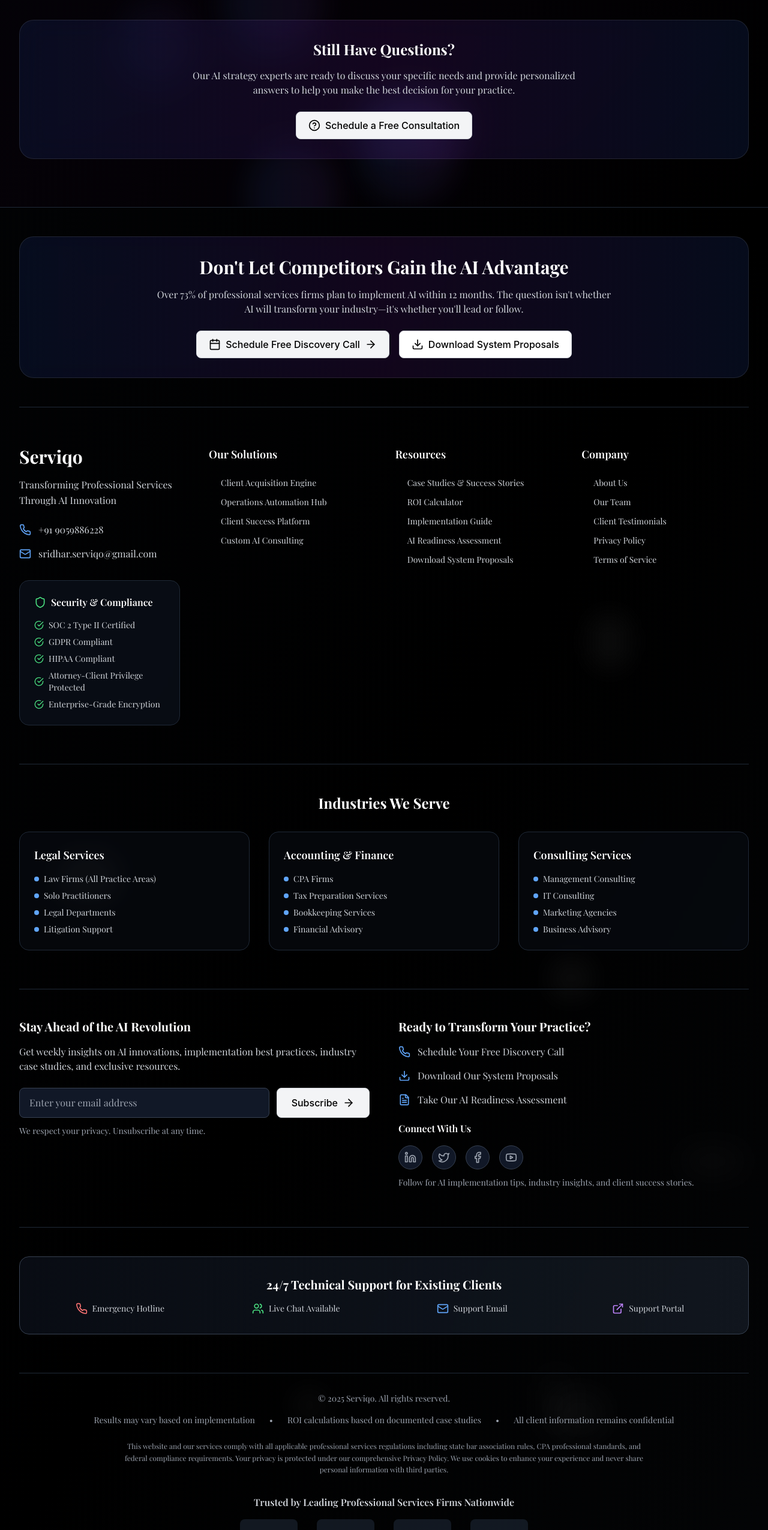
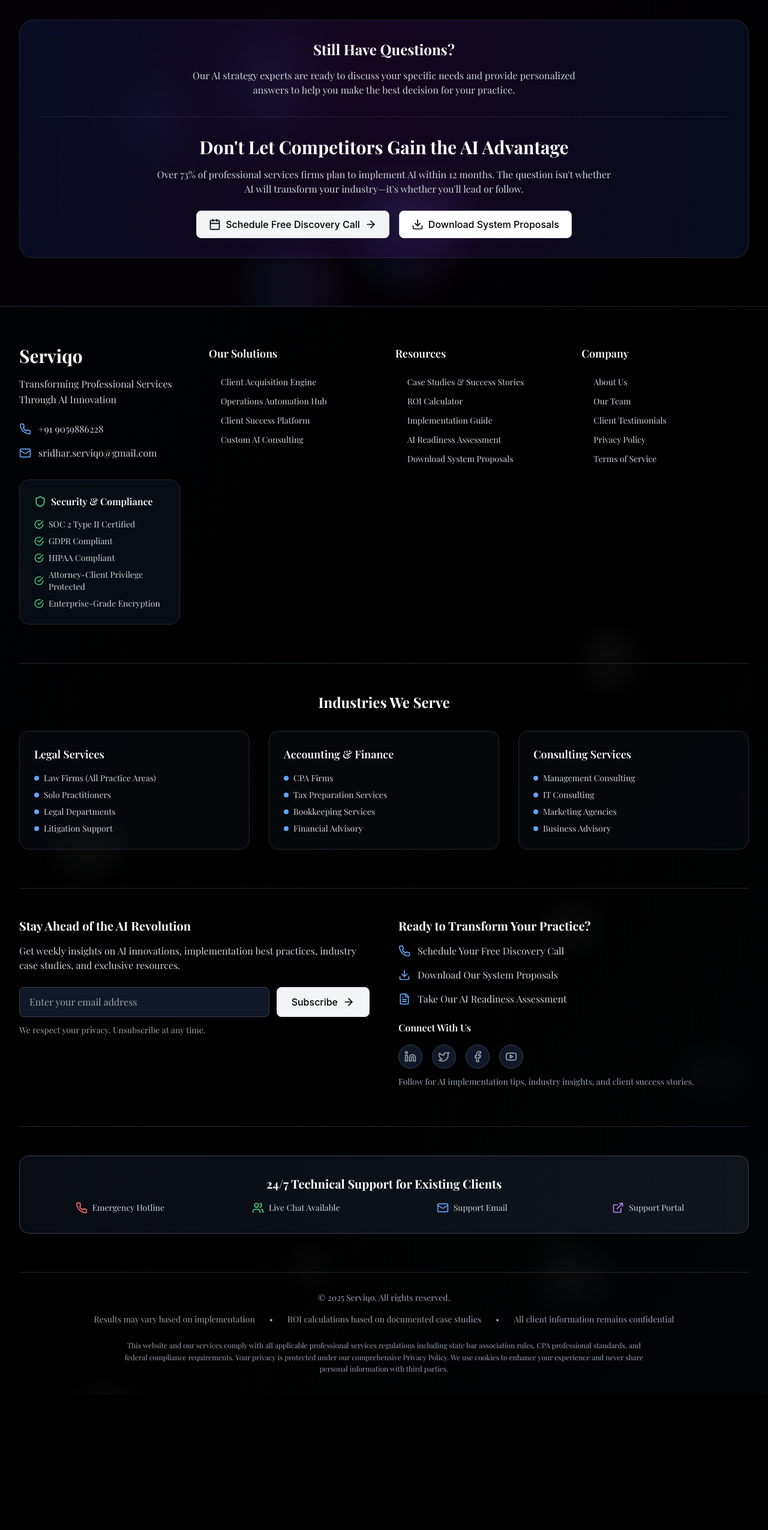
Before and after one commit to ServicoProject/Servico_new, a React (Vite) app: page / in a window 1280 px wide. Shown: the part 6334-8884 px from the top of the page at 60% size. After the commit the page ends 8658 px from the top, so only its background shows below. Built offline with nearby package versions, Linux system fonts and the light colour scheme.

Commit message:
Combine FAQ sections and remove client logos

```diff
--- a/src/components/FAQSection.tsx
+++ b/src/components/FAQSection.tsx
@@ -1,5 +1,5 @@
 import React, { useState } from 'react';
-import { ChevronDown, ChevronUp, HelpCircle } from 'lucide-react';
+import { ChevronDown, ChevronUp, HelpCircle, Calendar, Download, ArrowRight } from 'lucide-react';
 
 interface FAQSectionProps {
   isDarkMode: boolean;
@@ -325,20 +325,38 @@ const FAQSection: React.FC<FAQSectionProps> = ({ isDarkMode }) => {
           ))}
         </div>
 
-        {/* Featured Section */}
+        {/* Combined CTA Section */}
         <div className="mt-16">
           <div className="bg-gradient-to-r from-blue-900/20 via-purple-900/20 to-blue-900/20 backdrop-blur-xl rounded-3xl p-8 border border-white/10">
-            <div className="text-center">
+            <div className="text-center mb-8">
               <h3 className="text-2xl font-bold text-white mb-4">
                 Still Have Questions?
               </h3>
               <p className="text-gray-300 mb-6 max-w-2xl mx-auto">
                 Our AI strategy experts are ready to discuss your specific needs and provide personalized answers to help you make the best decision for your practice.
               </p>
-              <button className="btn-primary group">
-                <HelpCircle className="w-5 h-5 mr-2" />
-                Schedule a Free Consultation
-              </button>
+            </div>
+
+            <div className="border-t border-white/10 pt-8">
+              <div className="text-center">
+                <h3 className="text-2xl md:text-3xl font-bold text-white mb-4" style={{ fontFamily: "'Playfair Display', Georgia, 'Times New Roman', serif" }}>
+                  Don't Let Competitors Gain the AI Advantage
+                </h3>
+                <p className="text-gray-300 mb-6 max-w-3xl mx-auto">
+                  Over 73% of professional services firms plan to implement AI within 12 months. The question isn't whether AI will transform your industry—it's whether you'll lead or follow.
+                </p>
+                <div className="flex flex-col sm:flex-row items-center justify-center space-y-4 sm:space-y-0 sm:space-x-4">
+                  <button className="btn-primary group">
+                    <Calendar className="w-5 h-5 mr-2" />
+                    Schedule Free Discovery Call
+                    <ArrowRight className="ml-2 w-5 h-5 group-hover:translate-x-1 transition-transform" />
+                  </button>
+                  <button className="btn-secondary group">
+                    <Download className="w-5 h-5 mr-2" />
+                    Download System Proposals
+                  </button>
+                </div>
+              </div>
             </div>
           </div>
         </div>
--- a/src/components/Footer.tsx
+++ b/src/components/Footer.tsx
@@ -110,30 +110,6 @@ const Footer = () => {
 
       <div className="max-w-7xl mx-auto px-4 sm:px-6 lg:px-8 relative z-10">
         {/* CTA Banner */}
-        <div className="py-12 border-b border-gray-800">
-          <div className="bg-gradient-to-r from-blue-900/20 via-purple-900/20 to-blue-900/20 backdrop-blur-xl rounded-3xl p-8 border border-white/10">
-            <div className="text-center">
-              <h2 className="text-2xl md:text-3xl font-bold text-white mb-4" style={{ fontFamily: "'Playfair Display', Georgia, 'Times New Roman', serif" }}>
-                Don't Let Competitors Gain the AI Advantage
-              </h2>
-              <p className="text-gray-300 mb-6 max-w-3xl mx-auto">
-                Over 73% of professional services firms plan to implement AI within 12 months. The question isn't whether AI will transform your industry—it's whether you'll lead or follow.
-              </p>
-              <div className="flex flex-col sm:flex-row items-center justify-center space-y-4 sm:space-y-0 sm:space-x-4">
-                <button className="btn-primary group">
-                  <Calendar className="w-5 h-5 mr-2" />
-                  Schedule Free Discovery Call
-                  <ArrowRight className="ml-2 w-5 h-5 group-hover:translate-x-1 transition-transform" />
-                </button>
-                <button className="btn-secondary group">
-                  <Download className="w-5 h-5 mr-2" />
-                  Download System Proposals
-                </button>
-              </div>
-            </div>
-          </div>
-        </div>
-
         {/* Main Footer Content */}
         <div className="py-16">
           <div className="grid grid-cols-1 lg:grid-cols-4 gap-12">
@@ -399,29 +375,6 @@ const Footer = () => {
           </div>
         </div>
 
-        {/* Trust Signals */}
-        <div className="pb-8">
-          <div className="text-center">
-            <p className="text-gray-300 font-semibold mb-4">
-              Trusted by Leading Professional Services Firms Nationwide
-            </p>
-            <div className="flex justify-center items-center space-x-8 opacity-60">
-              {/* Placeholder for client logos */}
-              <div className="w-24 h-12 bg-gray-800 rounded-lg flex items-center justify-center">
-                <span className="text-gray-400 text-xs">Client Logo</span>
-              </div>
-              <div className="w-24 h-12 bg-gray-800 rounded-lg flex items-center justify-center">
-                <span className="text-gray-400 text-xs">Client Logo</span>
-              </div>
-              <div className="w-24 h-12 bg-gray-800 rounded-lg flex items-center justify-center">
-                <span className="text-gray-400 text-xs">Client Logo</span>
-              </div>
-              <div className="w-24 h-12 bg-gray-800 rounded-lg flex items-center justify-center">
-                <span className="text-gray-400 text-xs">Client Logo</span>
-              </div>
-            </div>
-          </div>
-        </div>
       </div>
     </footer>
   );
```
